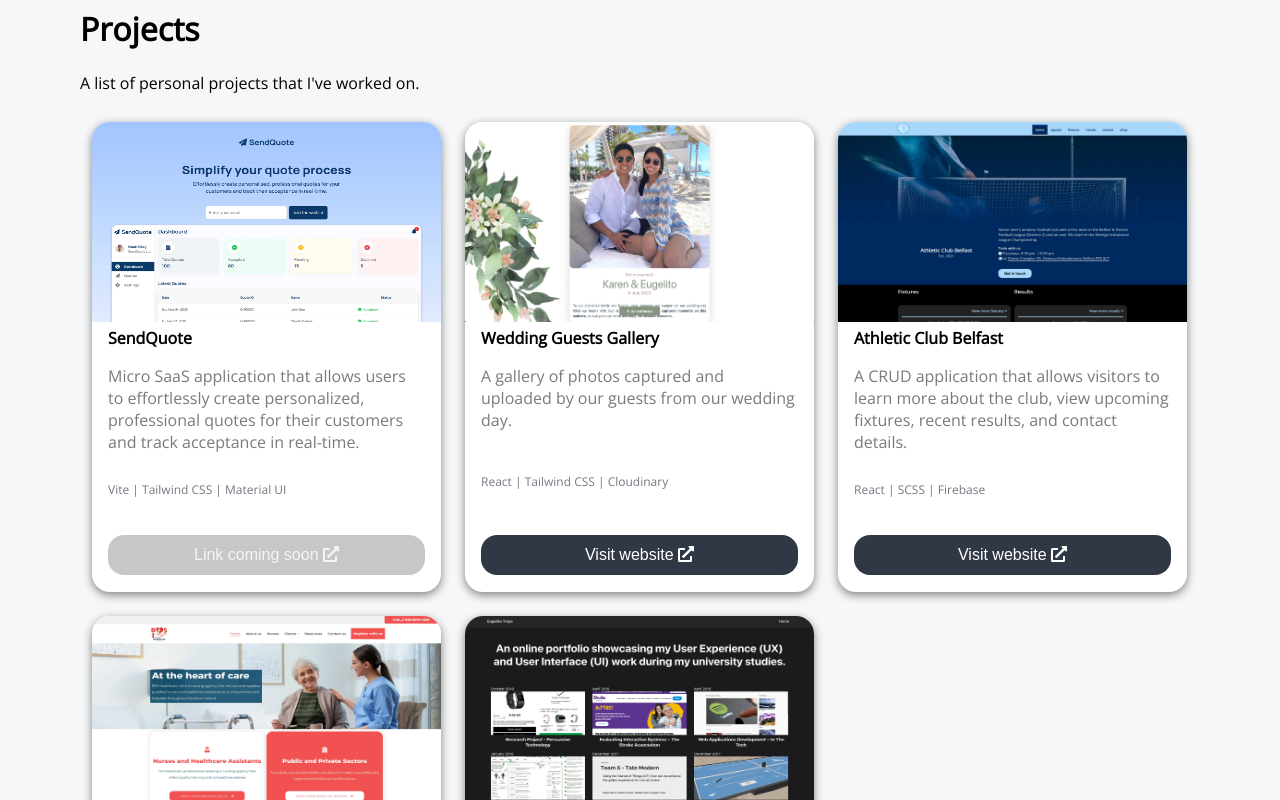
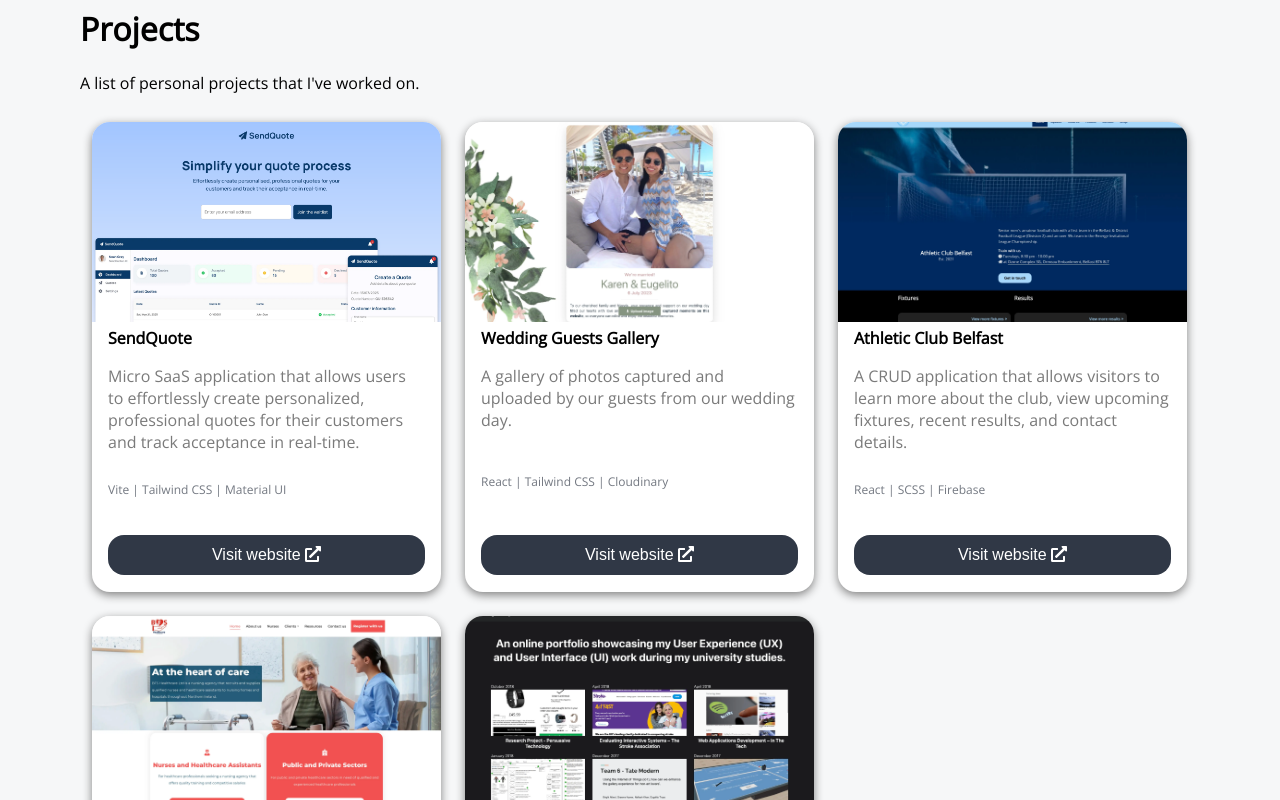
Before and after one commit to eugelito/eugelito, a React (Create React App) app: page / in a window 1280 px wide. Shown: the part 960-1760 px from the top of the page. Built offline with nearby package versions, Linux system fonts and the light colour scheme.

Commit message:
sendquote landing page url

```diff
--- a/src/Data.js
+++ b/src/Data.js
@@ -47,7 +47,7 @@ export const data = [
     technologies: "Vite | Tailwind CSS | Material UI",
     description:
       "Micro SaaS application that allows users to effortlessly create personalized, professional quotes for their customers and track acceptance in real-time.",
-    urlLink: "#",
+    urlLink: "https://sendquote.app",
   },
 ];
 
--- a/src/components/Projects.scss
+++ b/src/components/Projects.scss
@@ -74,6 +74,7 @@ hr {
   height: 200px;
   border-top-left-radius: 18px;
   border-top-right-radius: 18px;
+  object-fit: cover;
 
   &:active {
     color: #303846;
```
Also changed, not shown: public/images/sendQuote.webp.
